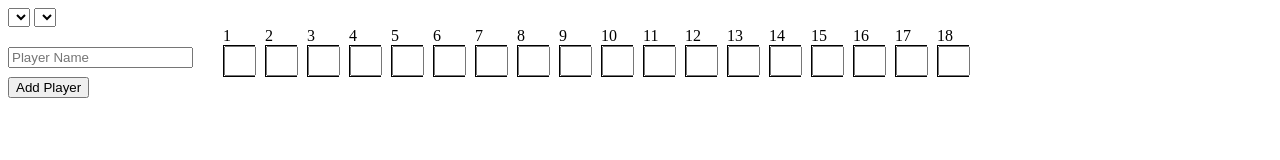
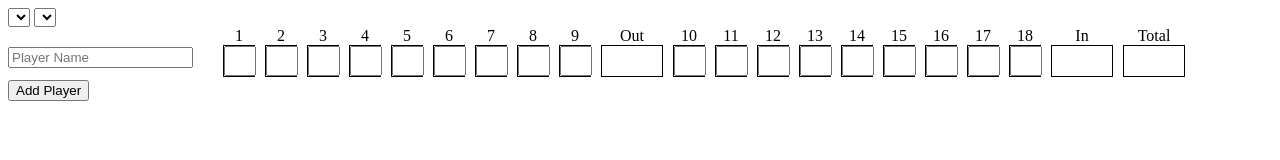
Before and after one commit to kaleblitster/GolfApp, a plain HTML site: page scorecard.html in a window 1280 px wide. Both pictures are taken after a click on the button "Add Player". Drawn offline with nearby package versions, Linux system fonts and the light colour scheme; no server answers.

Commit message:
second commit

```diff
--- a/scoreCard.js
+++ b/scoreCard.js
@@ -41,14 +41,38 @@ function setTee(teeid){
 buildcol();
 function buildcol() {
     for (let c = 1; c <= numholes; c++){
-        $('.box').append(`<div id="col${c}" class="column">${c}</div>`)
+        $('.box').append(`<div id="col${c}" class="column">${c}</div>`);
+        if(c === 9){
+            $('.box').append(`<div id="nineHoleScore" class="column">Out</div>`);
+            console.log("hello");
+        }
+        if(c === 18){
+            $('.box').append(`<div id="backNineScore" class="column">In</div>`);
+            console.log("hello");
+        }
+        if(c === 18){
+            $('.box').append(`<div id="totalScore" class="column">Total</div>`);
+            console.log("hello");
+        }
     }
     //buildholes();
 }
 
 function buildholes() {
     for (let h = 1; h <= numholes; h++){
-        $('#col' + h).append(`<div id="p${numblayers}h${h}" class="minibox"><input style="width: 24px; height: 24px;"></input></div>`);
+        $('#col' + h).append(`<div id="p${numblayers}h${h}" class="minibox" style="margin-bottom: 3px"><input style="width: 24px; height: 24px; "></div>`);
+        if(h === 9){
+            $('#nineHoleScore').append(`<div id="p${numblayers}h${h}" class="minibox" style="width: 60px; height: 30px"></div>`);
+            console.log("hello");
+        }
+        if(h === 18){
+            $('#backNineScore').append(`<div id="p${numblayers}h${h}" class="minibox" style="width: 60px; height: 30px"></div>`);
+            console.log("hello");
+        }
+        if(h === 18){
+            $('#totalScore').append(`<div id="p${numblayers}h${h}" class="minibox" style="width: 60px; height: 30px"></div>`);
+            console.log("hello");
+        }
     }
     $('.minibox').keyup(function(){
         console.log($(this).attr('id'));
@@ -59,5 +83,5 @@ function buildholes() {
 function addplayer(){
     numblayers++;
     buildholes();
-    $('.namelist').append(`<div class='namebox' contenteditable='true'><input placeholder='Player Name'></input></div>`)
+    $('.namelist').append(`<div class='namebox' contenteditable='true'><input placeholder='Player Name'></div>`)
 }
--- a/scorecard.html
+++ b/scorecard.html
@@ -23,11 +23,13 @@
         }
         .column{
             margin-right: 10px;
+            text-align: center;
         }
         .minibox{
             border:  1px solid;
             width: 30px;
             height: 30px;
+            text-align: center;
         }
     </style>
 </head>
```
